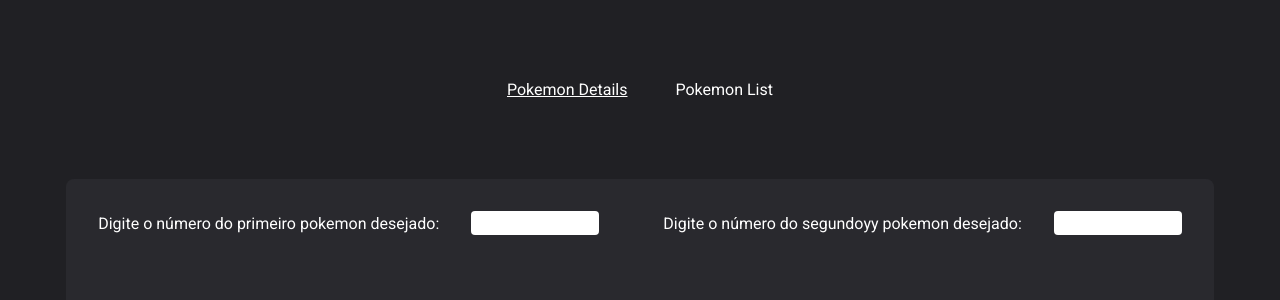
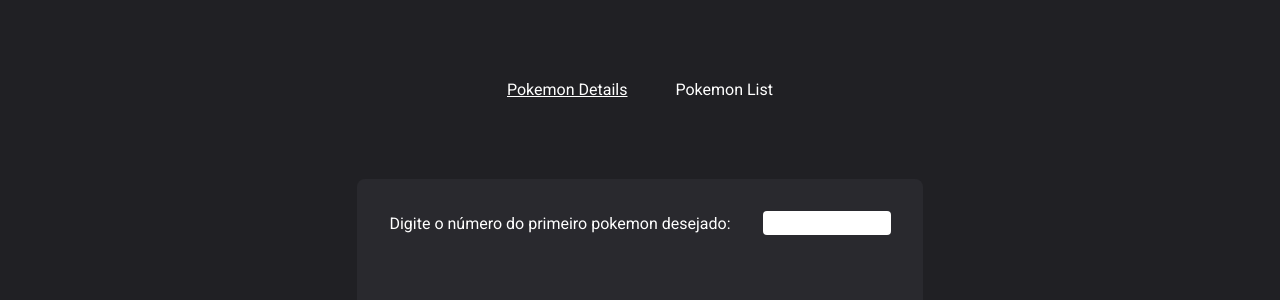
Before and after one commit to antoniomarcelo12/pokemon-repo-ES, a React (Vite) app: page / in a window 1280 px wide. Shown: the top 300 px of the page. Built offline with nearby package versions, Linux system fonts and the light colour scheme.

Commit message:
refactor: pokemonDetails

```diff
--- a/src/components/PokemonDetails/index.tsx
+++ b/src/components/PokemonDetails/index.tsx
@@ -17,7 +17,7 @@
 
 const PokemonNotFound = {
     id: 0,
-    name: "not found"
+    name: "Not found"
 }
 
 export function PokemonDetails() {
@@ -33,7 +33,7 @@
         setReloadComponent(!reloadComponent)
     }
 
-    const getPokemon = async () => {
+    function getPokemon () {
         axios.get(`https://pokeapi.co/api/v2/pokemon/${debouncedSearch}`)
             .then((data) => {
                 setPokemonData(data.data)
@@ -54,6 +54,8 @@
         if(pokemonNumber.length > 0) {
             setIsLoading(true)
             setPokemonData(null)
+        } else {
+            setPokemonData(null)
         }
     }, [pokemonNumber])
 
@@ -65,41 +67,16 @@
                     <input type="number" id="pokemon" onChange={(e) => setPokemonNumber(e.target.value)} />
                 </div>
                 <div className={styles.pokemonDetailsContent}>
-                    {
-                        (isLoading && pokemonNumber.length > 0) && <h1>Carregando...</h1>
-                    }
-
+                    { (isLoading && pokemonNumber.length > 0) && <h1>Carregando...</h1> }
 
                     <h1>{pokemonData?.name}</h1>
                     <img src={pokemonData?.sprites?.other.dream_world.front_default} alt="" />
 
                 </div>
 
-                {pokemonData &&
-                                <button onClick={handleReloadComponent}>Reload</button>
-                }
+                { pokemonData && <button onClick={handleReloadComponent}>Reload</button> }
             </div>
 
-            <div className={styles.pokemonIndividualCard}>
-                <div className={styles.PokemonDetailsForm}>
-                    <label htmlFor="pokemon">Digite o número do segundoyy pokemon desejado:</label>
-                    <input type="number" id="pokemon" onChange={(e) => setPokemonNumber(e.target.value)} />
-                </div>
-                <div className={styles.pokemonDetailsContent}>
-                    {
-                        (isLoading && pokemonNumber.length > 0) && <h1>Carregando...</h1>
-                    }
-
-
-                    <h1>{pokemonData?.name}</h1>
-                    <img src={pokemonData?.sprites?.other.dream_world.front_default} alt="" />
-
-                </div>
-
-                {pokemonData &&
-                                <button onClick={handleReloadComponent}>Reload</button>
-                }
-            </div>
         </div>
     );
 }
```
